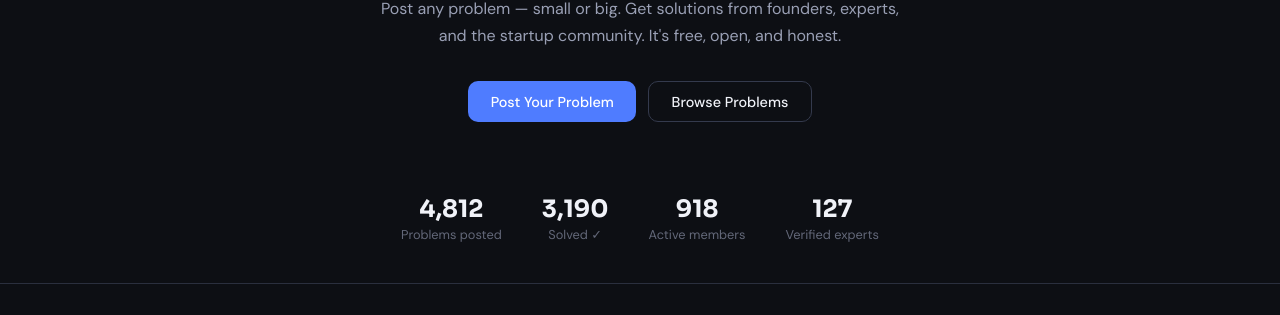
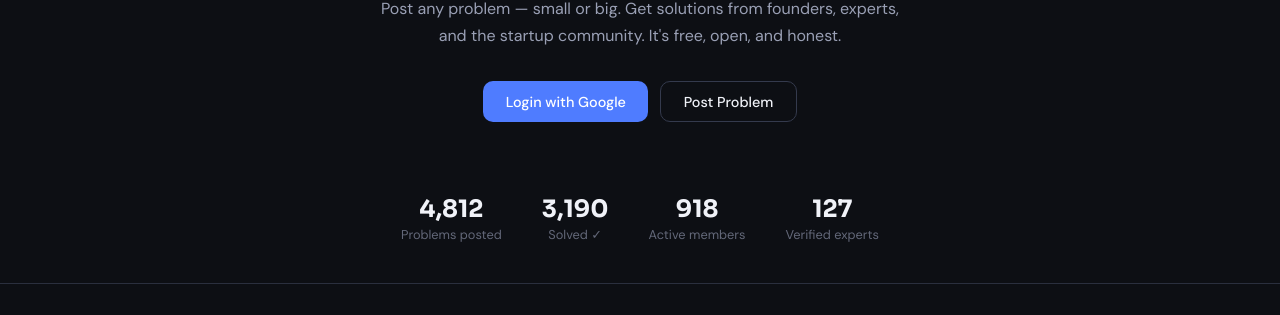
Before and after one commit to muhdshmmas-svg/startupsolve-clone, a plain HTML site: page index.html in a window 1280 px wide. Shown: the part 425-740 px from the top of the page. Drawn offline with Linux system fonts and the light colour scheme.

Commit message:
Update index.html

```diff
--- a/index.html
+++ b/index.html
@@ -178,8 +178,13 @@ const analytics = getAnalytics(app);
   <h1>Every startup problem<br>deserves a <span>real answer</span></h1>
   <p>Post any problem — small or big. Get solutions from founders, experts, and the startup community. It's free, open, and honest.</p>
   <div class="hero-actions">
-    <button class="btn-primary" onclick="openModal()">Post Your Problem</button>
-    <button class="btn-secondary">Browse Problems</button>
+<button class="btn-primary" onclick="login()">
+  Login with Google
+</button>
+
+<button class="btn-secondary" onclick="createPost()">
+  Post Problem
+</button>
   </div>
 </div>
 
```
